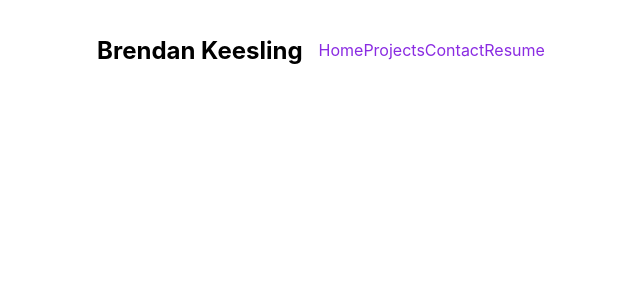
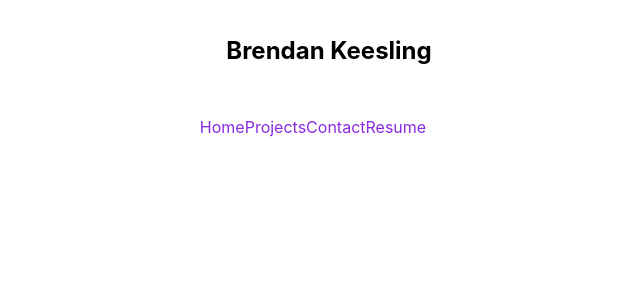
Before and after one commit to KeeslingB/react-portfolio, a React (Create React App) app: page /home in a window 1280 px wide. Shown: the top 300 px of the page, without its empty margins (327-967 px from the left). Built offline with nearby package versions, Linux system fonts and the light colour scheme.

Commit message:
working on container structure within header / nav components

```diff
--- a/src/App.js
+++ b/src/App.js
@@ -4,7 +4,7 @@ import Home from "./pages/Home";
 import Projects from "./pages/Projects";
 import Contact from "./pages/Contact";
 import Resume from "./pages/Resume";
-
+// lazy load components only when in view or needed.
 function App() {
   return (
     <>
--- a/src/components/Header.css
+++ b/src/components/Header.css
@@ -18,5 +18,5 @@
   color: blueviolet;
   text-decoration: none;
 }
-.name {
+.title {
 }
--- a/src/components/Header.jsx
+++ b/src/components/Header.jsx
@@ -4,7 +4,9 @@ export default function Header() {
   return (
     <>
       <div className="Header">
-        <h2 className="name">Brendan Keesling</h2>
+        <h2 className="title">Brendan Keesling</h2>
+      </div>
+      <div>
         <Nav />
       </div>
     </>
--- a/src/components/Nav.jsx
+++ b/src/components/Nav.jsx
@@ -2,7 +2,7 @@ import { Link } from "react-router-dom";
 import "./Header.css";
 export default function Nav() {
   return (
-    <>
+    <nav>
       <ul className="Nav">
         <li>
           <Link to="/">Home</Link>
@@ -17,6 +17,6 @@ export default function Nav() {
           <Link to="/resume">Resume</Link>
         </li>
       </ul>
-    </>
+    </nav>
   );
 }
--- a/src/pages/Contact.jsx
+++ b/src/pages/Contact.jsx
@@ -1,7 +1,7 @@
 export default function Contact() {
   return (
     <div>
-      <h1>Contact</h1>;
+      <h1>Contact</h1>
     </div>
   );
 }
```
